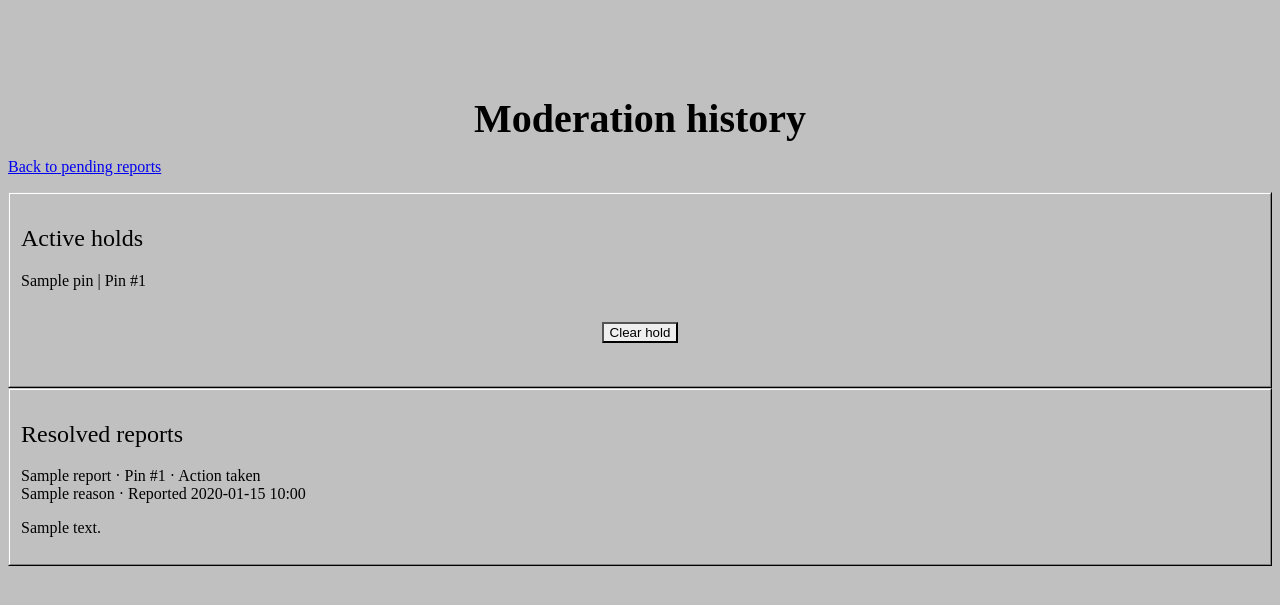
After one commit to tsuicaa/pinlite-next, a Flask app: template templates/admin-report-history.html in a window 1280 px wide. The commit adds this page. Shown: the top 605 px of the page. Run offline with Flask 3, Linux system fonts and the light colour scheme; the template is opened without the code that fills it: most values are stand-ins (such as "Sample title", 1, 10 or a date in 2020); some libraries are stand-ins or nearby versions.

Commit message:
added moderation history

```diff
--- a/app.py
+++ b/app.py
@@ -13,7 +13,7 @@ from models import Collection, CollectionPin, Media, Pin, User, RequestLimit, Ta
 
 from uuid import uuid4
 from images import prepare_image
-from moderation import resolve_reports
+from moderation import resolve_reports, release_pin_hold
 from storage import image_url, put_image, delete_images, read_image
 
 import click
@@ -1737,15 +1737,11 @@ def resolve_pin_reports(pin_id, action):
 @app.cli.command("clear-pin-hold")
 @click.argument("pin_id", type=click.IntRange(1, 9223372036854775807))
 def clear_pin_hold(pin_id):
-    with Session.begin() as db:
-        pin = db.get(Pin, pin_id, with_for_update=True)
-        if pin is None:
-            raise click.ClickException("Pin not found")
-
-        if not pin.moderation_hold:
-            click.echo("This pin is not under moderation hold")
-            return
-
-        pin.moderation_hold = False
-
-    click.echo(f"Cleared moderation hold on pin {pin_id}. The pin is still private.")
+    changed = release_pin_hold(pin_id)
+    if changed is None:
+        raise click.ClickException("Pin not found")
+    if not changed:
+        click.echo("This pin isn't under moderation hold")
+        return
+
+    click.echo(f"Cleared moderation hold on pin {pin_id} (pin is still private)")
--- /dev/null
+++ b/templates/admin-report-history.html
@@ -0,0 +1,49 @@
+<!doctype html>
+<html lang="en">
+
+<head>
+    <meta charset="utf-8">
+    <meta name="viewport" content="width=device-width, initial-scale=1">
+    <title>PinLite Admin</title>
+    <link rel="stylesheet" href="{{ url_for('static', filename='style.css') }}">
+</head>
+
+<body>
+    <main>
+        <h1>Moderation history</h1>
+        <p><a href="{{ url_for('admin.reports') }}">Back to pending reports</a></p>
+
+        <section class="panel">
+            <h2>Active holds</h2>
+            {% for pin in holds %}
+            <p>{{ pin.title }} | Pin #{{ pin.id }}</p>
+            <form method="post" action="{{ url_for('admin.clear_report_hold', pin_id=pin.id) }}">
+                <input type="hidden" name="csrf_token" value="{{ csrf_token }}">
+                <button type="submit">Clear hold</button>
+            </form>
+            {% else %}
+            <p>No active holds.</p>
+            {% endfor %}
+            {% if holds | length == 50 %}<p>Showing max 50 holds</p>{% endif %}
+        </section>
+
+        <section class="panel">
+            <h2>Resolved reports</h2>
+            {% for report in resolved %}
+            <p>
+                {{ report.title }} · Pin #{{ report.pin_id }} ·
+                {{ "Dismissed" if report.status == "dismissed" else "Action taken" }}
+                <br>
+                {{ report.reason | replace('_', ' ') }} ·
+                Reported {{ report.created_at.strftime('%Y-%m-%d %H:%M %Z') }}
+            </p>
+            {% if report.note %}<p>{{ report.note }}</p>{% endif %}
+            {% else %}
+            <p>No resolved reports</p>
+            {% endfor %}
+            {% if resolved | length == 50 %}<p>Showing up to 50 resolved reports</p>{% endif %}
+        </section>
+    </main>
+</body>
+
+</html>
--- a/templates/admin-reports.html
+++ b/templates/admin-reports.html
@@ -12,7 +12,7 @@
     <main>
         <h1>Pending reports</h1>
         <p><a href="{{ url_for('admin.overview') }}">Back to admin</a></p>
-
+        <a href="{{ url_for('admin.report_history') }}">Moderation history</a>
         {% for group in report_groups %}
         {% set pin = group[0] %}
         <section class="panel">
```
Also changed, not shown: admin.py (+55 -1 lines), moderation.py (+11 -0 lines).
